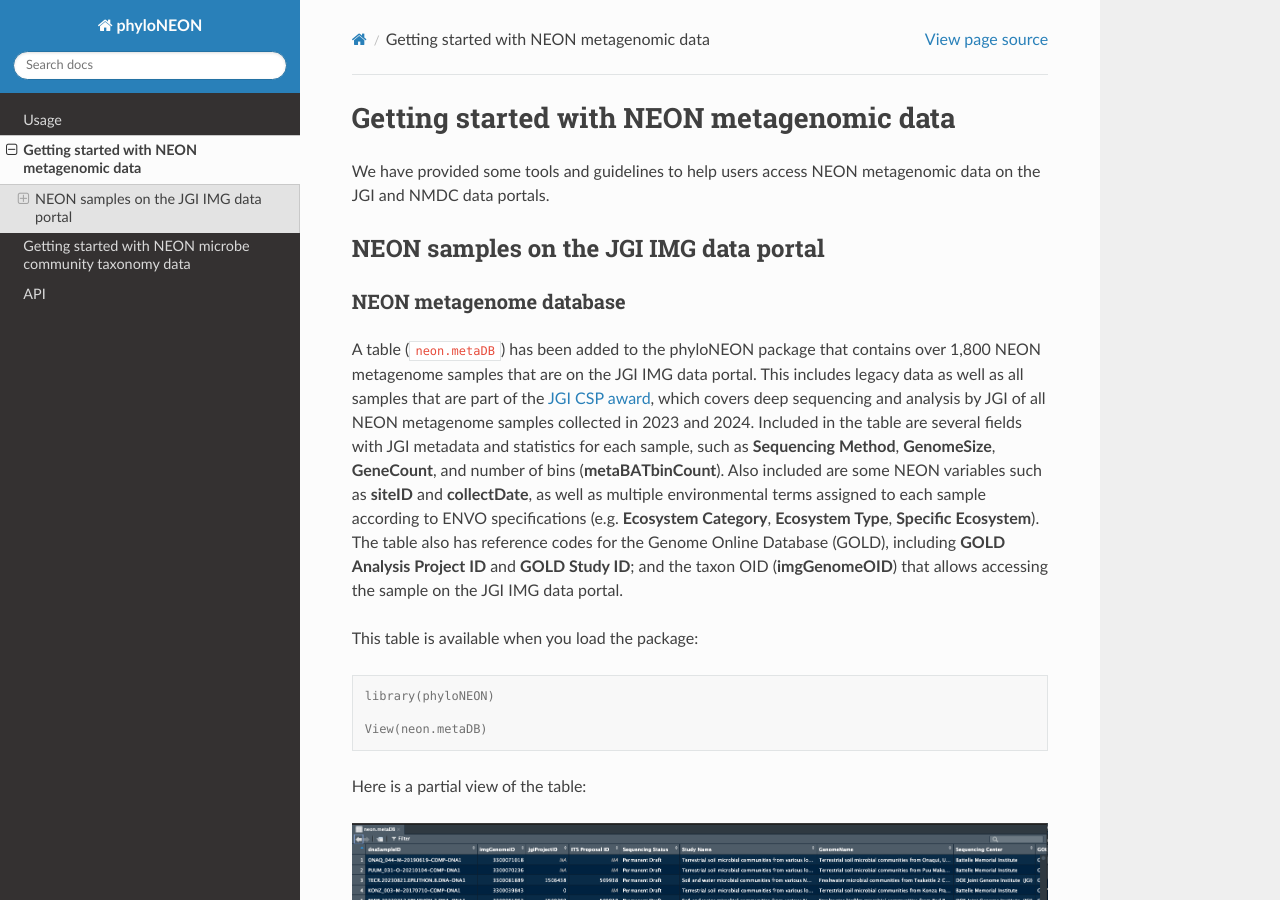
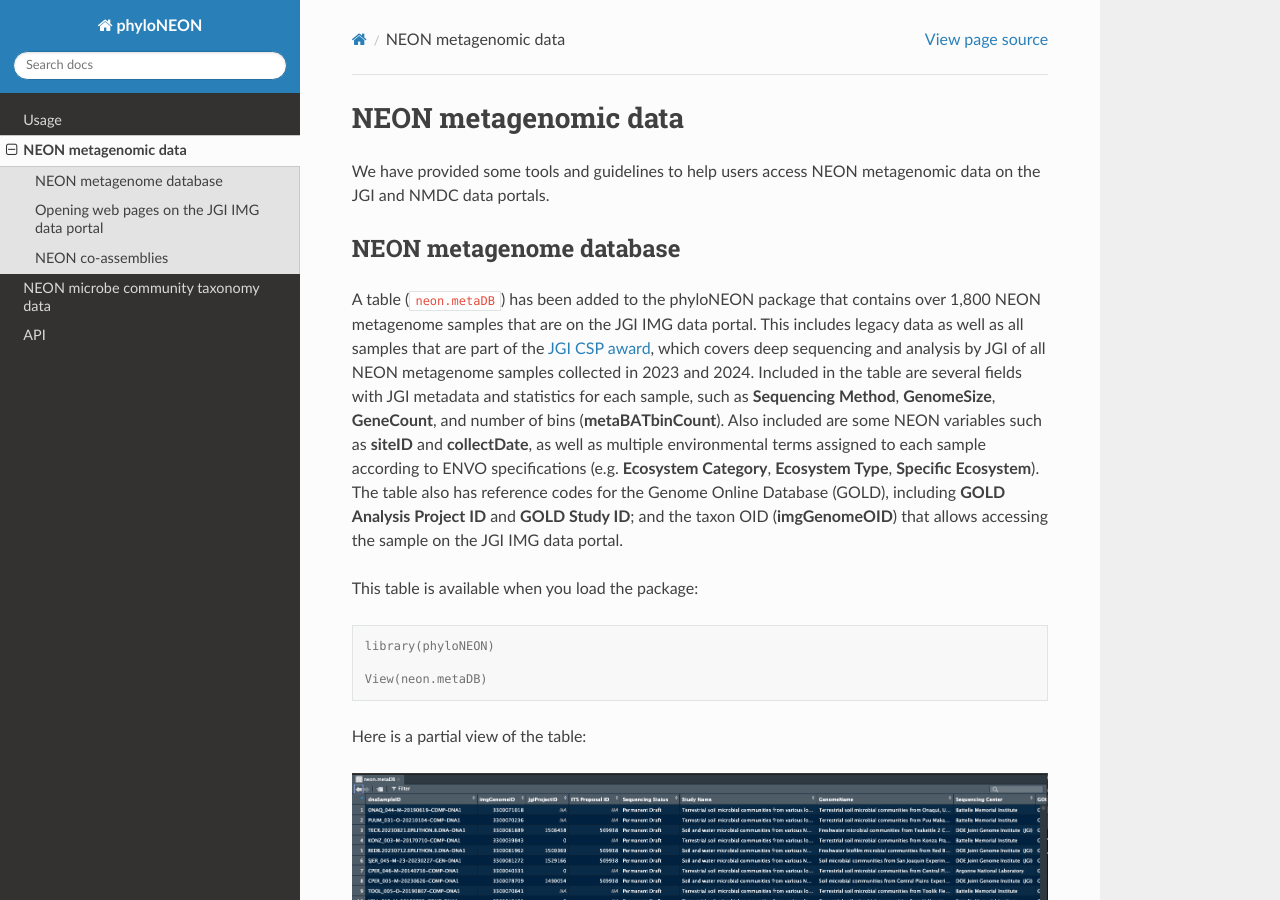
Before and after one commit to hughcross/phylo_rtd_tut, a Sphinx documentation site: the page built from docs/source/metagenomics.rst, in a window 1280 px wide and 900 px high. Built offline with Sphinx 7.4.7 and the Read the Docs theme 3.1.0, drawn with Linux system fonts in a browser that asks for light colours.

Commit message:
updated metagenome page

```diff
--- a/docs/source/metagenomics.rst
+++ b/docs/source/metagenomics.rst
@@ -1,13 +1,13 @@
-Getting started with NEON metagenomic data
+NEON metagenomic data
 ==========================================
 
 We have provided some tools and guidelines to help users access NEON metagenomic data on the JGI and NMDC data portals.
 
-NEON samples on the JGI IMG data portal
--------------------------------------------------
+
+
 
 NEON metagenome database
-^^^^^^^^^^^^^^^^^^^^^^^^
+------------------------
 
 A table (``neon.metaDB``) has been added to the phyloNEON package that contains over 1,800 NEON metagenome samples that are on the JGI IMG data portal. This includes legacy data as well as all samples that are part of the `JGI CSP award <https://www.neonscience.org/impact/observatory-blog/update-changing-neon-microbial-data>`__, which covers deep sequencing and analysis by JGI of all NEON metagenome samples collected in 2023 and 2024. Included in the table are several fields with JGI metadata and statistics for each sample, such as **Sequencing Method**, **GenomeSize**, **GeneCount**, and number of bins (**metaBATbinCount**). Also included are some NEON variables such as **siteID** and **collectDate**, as well as multiple environmental terms assigned to each sample according to ENVO specifications (e.g. **Ecosystem Category**, **Ecosystem Type**, **Specific Ecosystem**). The table also has reference codes for the Genome Online Database (GOLD), including **GOLD Analysis Project ID** and **GOLD Study ID**; and the taxon OID (**imgGenomeOID**) that allows accessing the sample on the JGI IMG data portal.
 
@@ -29,7 +29,7 @@
 You can search the table to find NEON samples that are on JGI.
 
 Opening web pages on the JGI IMG data portal
-^^^^^^^^^^^^^^^^^^^^^^^^^^^^^^^^^^^^^^^^^^^^
+--------------------------------------------
 
 We have added a function, ``openIMG`` on this package that enables the user to search the **neon.metaDB** database and open the landing page for each sample (limited to 15 queries at a time). The user just needs to input the **dnaSampleID** or list of **dnaSampleIDs** to the function, and the page will open in the default browser on your computer:
 
@@ -106,7 +106,7 @@
 You can use tidyverse as well as other R packages to search the table and create a list of samples.
 
 NEON co-assemblies
-^^^^^^^^^^^^^^^^^^
+------------------
 
 In the pilot phase of the collaboration with JGI, several combined assemblies of NEON samples were done. These are also listed in **neon.metaDB**
 
--- a/docs/source/microbeTaxonomy.rst
+++ b/docs/source/microbeTaxonomy.rst
@@ -1,5 +1,5 @@
-Getting started with NEON microbe community taxonomy data
-=========================================================
+NEON microbe community taxonomy data
+======================================
 
 The initial functions of **phyloNEON** were developed to allow for converting data downloaded from NEON into formats that can easily be imported into other programs. Additional functions will be added, so watch this space. The first example below is to convert *Microbe Community Taxonomy* data into formats for importing into the popular R package `**Phyloseq** <https://joey711.github.io/phyloseq/>`__
 
```
